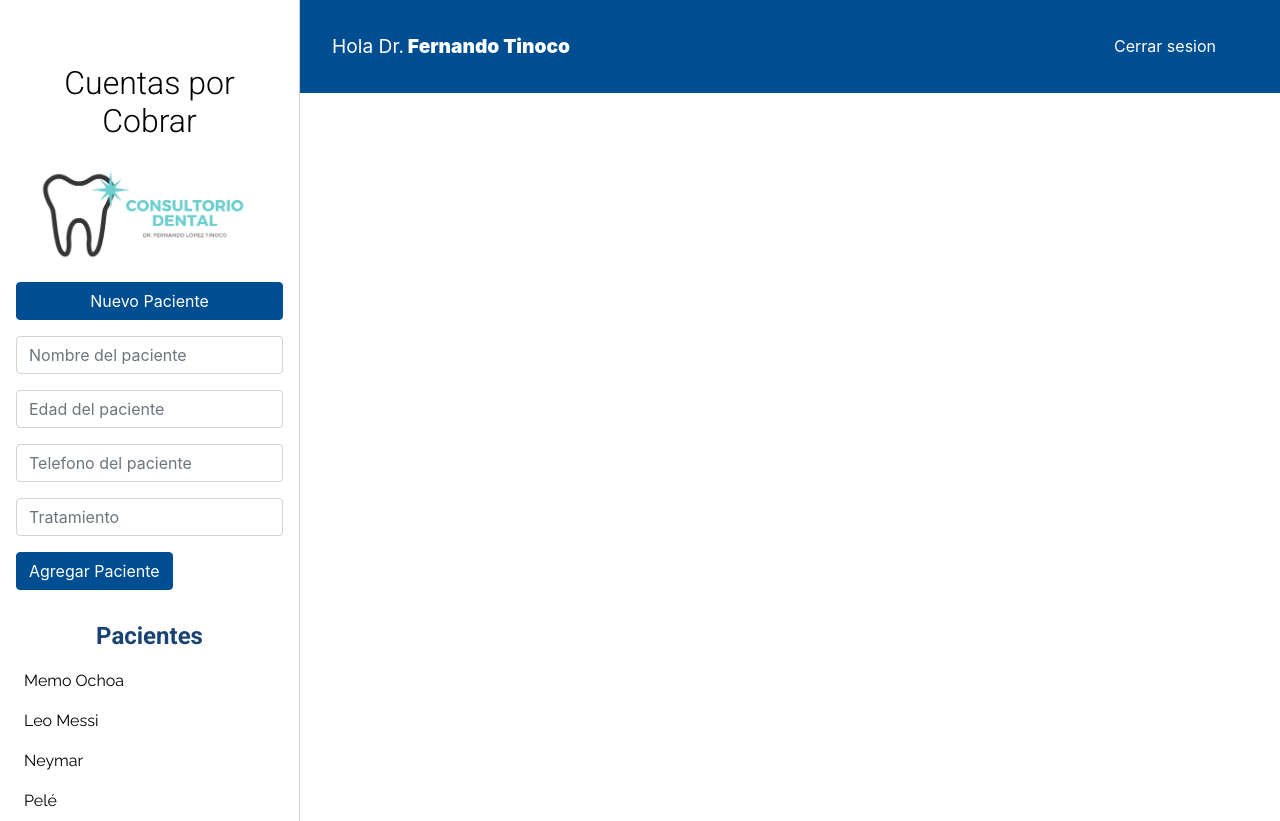
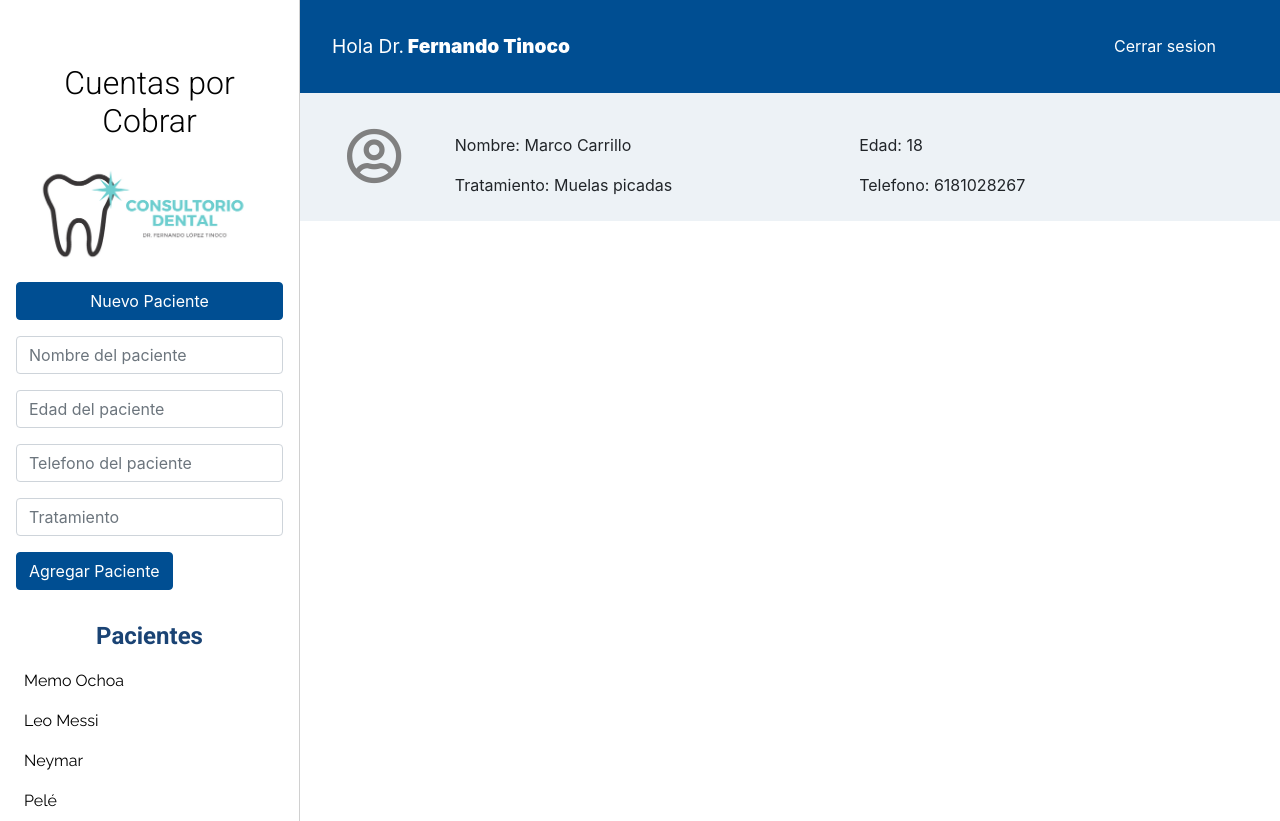
Before and after one commit to MarcoCarrillo/ConsultorioDental-cliente, a React (Create React App) app: page /menu-principal in a window 1280 px wide. Built offline with nearby package versions, Linux system fonts and the light colour scheme.

Commit message:
Barra de informacion del paciente

```diff
--- a/package.json
+++ b/package.json
@@ -3,6 +3,7 @@
   "version": "0.1.0",
   "private": true,
   "dependencies": {
+    "@fortawesome/react-fontawesome": "^0.1.15",
     "@testing-library/jest-dom": "^5.14.1",
     "@testing-library/react": "^11.2.7",
     "@testing-library/user-event": "^12.8.3",
--- a/public/index.html
+++ b/public/index.html
@@ -15,6 +15,7 @@
     <link rel="stylesheet" href="https://cdnjs.cloudflare.com/ajax/libs/normalize/8.0.1/normalize.min.css">
     <link href="https://fonts.googleapis.com/css?family=Raleway:400,900|Roboto:100,300,400,700&display=swap" rel="stylesheet">
     <link rel="stylesheet" href="https://stackpath.bootstrapcdn.com/bootstrap/4.3.1/css/bootstrap.min.css" integrity="sha384-ggOyR0iXCbMQv3Xipma34MD+dH/1fQ784/j6cY/iJTQUOhcWr7x9JvoRxT2MZw1T" crossorigin="anonymous">
+    <link rel="stylesheet" href="https://use.fontawesome.com/releases/v5.8.1/css/all.css" integrity="sha384-50oBUHEmvpQ+1lW4y57PTFmhCaXp0ML5d60M1M7uH2+nqUivzIebhndOJK28anvf" crossorigin="anonymous">
     <title>Consultorio Dental Cuentas</title>
   </head>
   <body>
--- /dev/null
+++ b/src/components/layout/BarraInfo.js
@@ -0,0 +1,32 @@
+import React, {Fragment} from 'react';
+
+const BarraInfo = () => {
+    return (
+        <Fragment>
+
+            <div className="container bg-cliente">
+                <div class="row justify-content-start">
+                    <div className="col-md-auto text-center alinear">
+                        <span className="icon">
+                            <i className="far fa-user-circle"></i>
+                        </span>
+                    </div>
+                    <div class="container col-10">
+                        <div class="row info-cliente">
+                            <div class="col align-self-start">
+                                <p>Nombre: Marco Carrillo</p>
+                                <p>Tratamiento: Muelas picadas</p>
+                            </div>
+                            <div class="col align-self-center">
+                                <p>Edad: 18</p>
+                                <p>Telefono: 6181028267</p>
+                            </div>
+                        </div>
+                    </div>
+                </div>
+            </div>
+        </Fragment>
+     );
+}
+
+export default BarraInfo;
--- a/src/components/principal/MenuPrincipal.js
+++ b/src/components/principal/MenuPrincipal.js
@@ -1,6 +1,7 @@
 import React from 'react';
 import Sidebar from '../layout/Sidebar';
 import Barra from '../layout/Barra';
+import BarraInfo from '../layout/BarraInfo';
 
 const MenuPrincipal = () => {
     return (
@@ -9,6 +10,7 @@ const MenuPrincipal = () => {
             <div className="seccion-principal">
                 <Barra />
                 <main>
+                    <BarraInfo />
                     <div>
                         <div className="contenedor-cuentas">
 
--- a/src/index.css
+++ b/src/index.css
@@ -218,3 +218,28 @@ ul {
 .nav-principal a:first-of-type {
   margin-right: 2rem;
 }
+
+.icon{
+  color:grey;
+  font-size: 3.5rem;
+  margin-left: 2rem;
+}
+
+.alinear{
+  display: flex;
+  align-items: center;
+}
+
+.row{
+  display: flex;
+    flex-wrap: nowrap;
+    margin-right: -15px;
+    margin-left: -15px;
+}
+.info-cliente{
+  padding: 2.5rem .5rem .5rem 0rem;
+}
+
+.bg-cliente{
+  background-color: #EDF2F6;
+}
```
Also changed, not shown: src/components/principal/panelCuentas/cargos/Cargos.js (deleted, +0 -14 lines), 1 other file (tests, documents, lock files or other folders).
